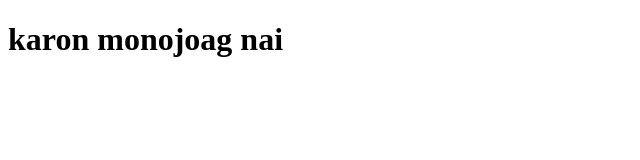
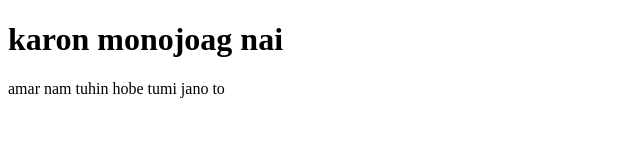
Before and after one commit to Saddam-Hussain-alt/My-first-website, a plain HTML site: page index.html in a window 1280 px wide. Shown: the whole page, without its empty margins (0-640 px from the left). Drawn offline with Linux system fonts and the light colour scheme.

Commit message:
amar kichu change hoiche

```diff
--- a/index.html
+++ b/index.html
@@ -3,6 +3,7 @@
 <head>
    <title>parina keno</title>
    <h1>karon monojoag nai</h1>
+   <p>amar nam tuhin hobe tumi jano to</p>
 </head>
 <body>
 
```
